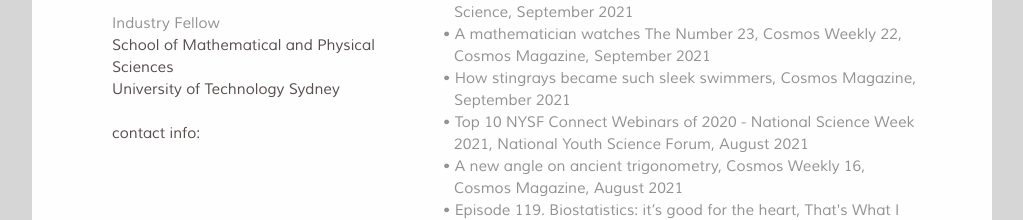
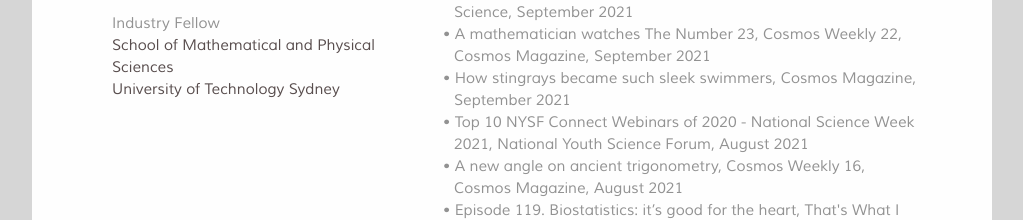
Before and after one commit to sophiecalabretto/sophiecalabretto.github.io, a plain HTML site: page index.html in a window 1280 px wide. Shown: the part 860-1080 px from the top of the page, without its empty margins (128-1151 px from the left). Drawn offline with Linux system fonts and the light colour scheme; no server answers.

Commit message:
Update index.html

```diff
--- a/index.html
+++ b/index.html
@@ -106,8 +106,8 @@ html { -webkit-font-smoothing: antialiased; -moz-osx-font-smoothing: grayscale;
 <p class="p2 f6">School of Mathematical and Physical Sciences</p>
 <p class="p2 f6">University of Technology Sydney</p>
 <p class="p2 f6"><br></p>
-<p class="p2 f6">contact info:</p>
-<!--<p class="p2 f6">sophie.calabretto{at}protonmail.ch</p>-->
+<!--<p class="p2 f6">contact info:</p>
+<p class="p2 f6">sophie.calabretto{at}protonmail.ch</p>-->
 </div>
 </div>
 <div class="v4 ps14 s20 w">
```
